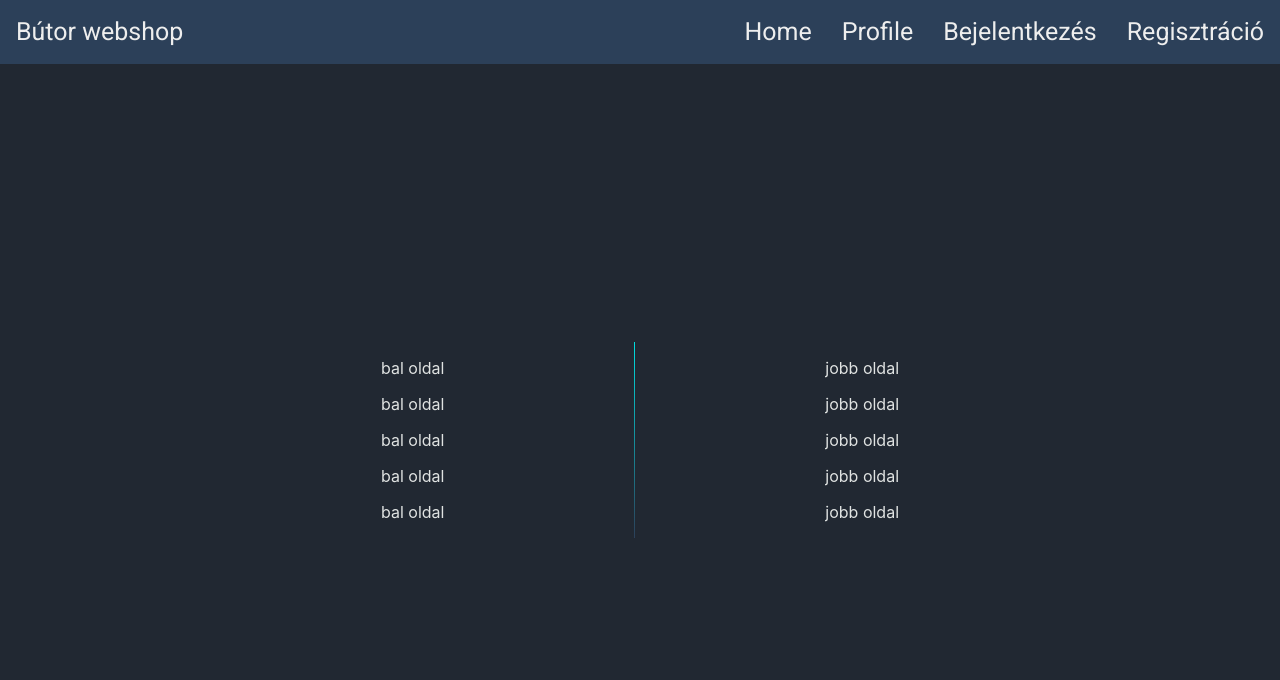
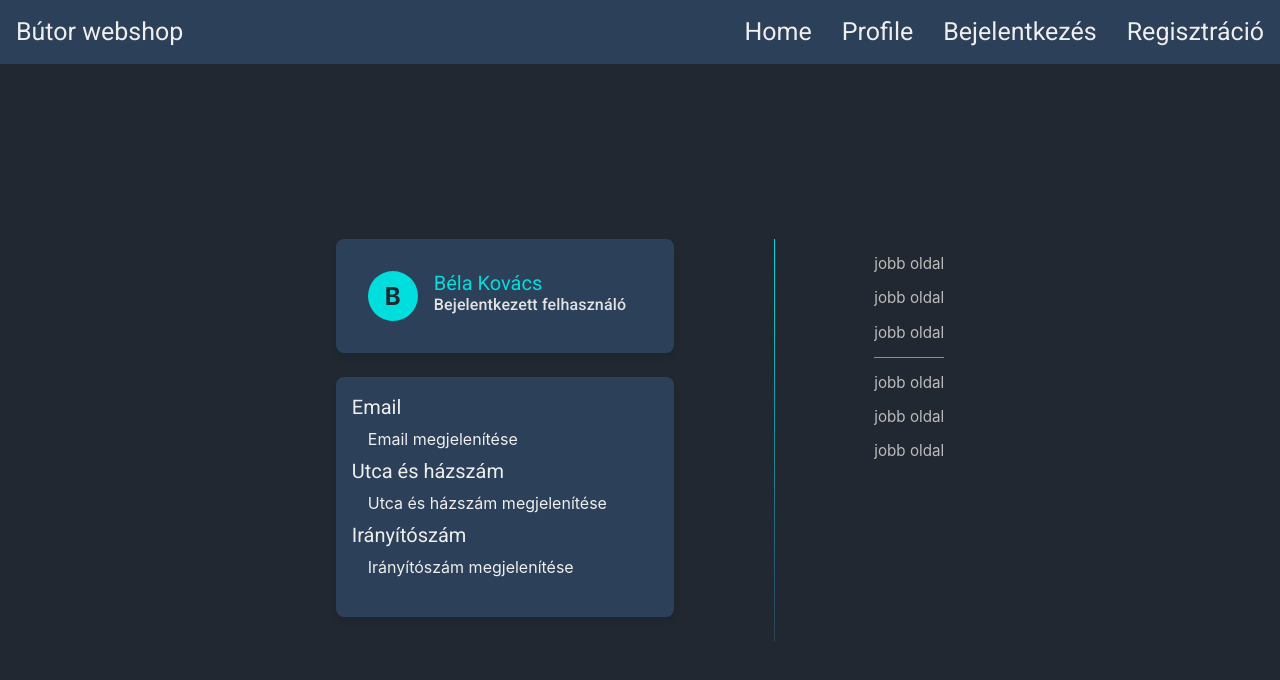
Before and after one commit to lego111Aron/Butor-Webshop, an Angular app: page /profile in a window 1280 px wide. Shown: the top 680 px of the page. Built offline with nearby package versions, Linux system fonts and the light colour scheme.

Commit message:
A profil oldal bal oldala

```diff
--- a/src/app/pages/profile/profile.component.html
+++ b/src/app/pages/profile/profile.component.html
@@ -1,11 +1,34 @@
 <main class="main">
     <div class="content">
       <div class="left-side">
-        <p>bal oldal</p>
-        <p>bal oldal</p>
-        <p>bal oldal</p>
-        <p>bal oldal</p>
-        <p>bal oldal</p>
+        <mat-card>
+          <mat-card-header>
+            <div mat-card-avatar class="avatar">{{ usernameInitial }}</div>
+            <mat-card-title class="username">{{ username }}</mat-card-title>
+            <mat-card-subtitle>Bejelentkezett felhasználó</mat-card-subtitle>
+          </mat-card-header>
+          <!-- <mat-card-content>
+            <p>Üdvözlünk, {{ username }}!</p>
+          </mat-card-content> -->
+        </mat-card>
+
+        <mat-card>
+          <mat-card-title>Email</mat-card-title>
+          <mat-card-content>
+            <p>Email megjelenítése</p>
+          </mat-card-content>
+
+          <mat-card-title>Utca és házszám</mat-card-title>
+          <mat-card-content>
+            <p>Utca és házszám megjelenítése</p>
+          </mat-card-content>
+
+          <mat-card-title>Irányítószám</mat-card-title>
+          <mat-card-content>
+            <p>Irányítószám megjelenítése</p>
+          </mat-card-content>
+        </mat-card>
+
       </div>
 
       <div class="divider" role="separator" aria-label="Divider"></div>
@@ -14,6 +37,10 @@
         <p>jobb oldal</p>
         <p>jobb oldal</p>
         <p>jobb oldal</p>
+
+        <mat-divider></mat-divider>
+
+        <p>jobb oldal</p>
         <p>jobb oldal</p>
         <p>jobb oldal</p>
       </div>
--- a/src/app/pages/profile/profile.component.scss
+++ b/src/app/pages/profile/profile.component.scss
@@ -76,3 +76,58 @@
 .right-panel {
   flex: 1; /* Egyenlő szélességű panelek */
 }
+
+.avatar {
+  background-color: var(--orange); /* vagy egyéni szín */
+  color: var(--dark-gray);
+  border-radius: 50%;
+  width: 40px;
+  height: 40px;
+  display: flex;
+  align-items: center;
+  justify-content: center;
+  font-weight: bold;
+  font-size: 18px;
+}
+
+.left-side mat-card {
+  margin-bottom: 1.5rem; /* Kártyák közötti távolság */
+  background: var(--blue-gray); /* Kártya háttérszíne */
+  color: var(--light-gray); /* Szöveg színe */
+  box-shadow: 0 4px 6px rgba(0, 0, 0, 0.1); /* Árnyék */
+  border-radius: 8px; /* Lekerekített sarkok */
+  padding: 1rem;
+}
+
+.left-side mat-card-title {
+  font-size: 1.25rem; /* Nagyobb cím betűméret */
+  // font-weight: bold;
+  // color: var(--orange); /* Cím színe */
+}
+
+.left-side mat-card-content p {
+  font-size: 1rem; /* Szöveg betűmérete */
+  margin: 0.5rem 0;
+}
+
+.avatar {
+  background-color: var(--orange); /* Avatar háttérszíne */
+  color: var(--dark-gray); /* Avatar szöveg színe */
+  font-size: 1.5rem; /* Nagyobb betűméret az avatarban */
+  width: 50px; /* Nagyobb méret */
+  height: 50px;
+}
+
+.divider {
+  background: var(--gradient-vertical); /* Elválasztó vonal színe */
+  height: auto;
+}
+
+.right-side p {
+  color: var(--medium-gray); /* Jobb oldali szöveg színe */
+  font-size: 0.95rem;
+}
+
+.username {
+  color: var(--orange);
+}
--- a/src/app/pages/profile/profile.component.ts
+++ b/src/app/pages/profile/profile.component.ts
@@ -1,11 +1,23 @@
 import { Component } from '@angular/core';
 import { CommonModule } from '@angular/common';
+import { MatDividerModule } from '@angular/material/divider';
+import { MatCardModule } from '@angular/material/card'; // <== MatCard hozzáadása
 
 @Component({
   selector: 'app-profile',
   standalone: true,
-  imports: [CommonModule],
+  imports: [
+    CommonModule,
+    MatDividerModule,
+    MatCardModule // <== Fontos!
+  ],
   templateUrl: './profile.component.html',
   styleUrls: ['./profile.component.scss']
 })
-export class ProfileComponent {}
+export class ProfileComponent {
+  username: string = 'Béla Kovács';
+
+  get usernameInitial(): string {
+    return this.username.charAt(0).toUpperCase();
+  }
+}
```
